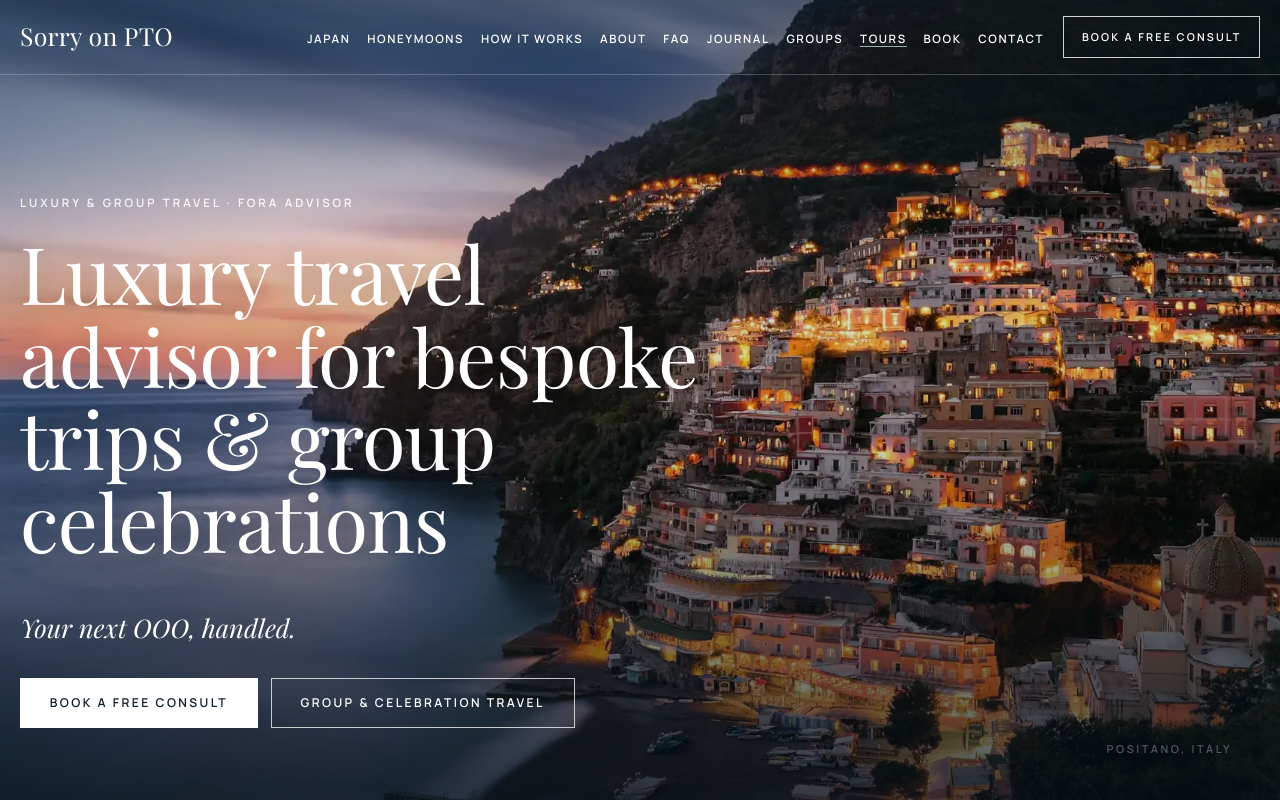
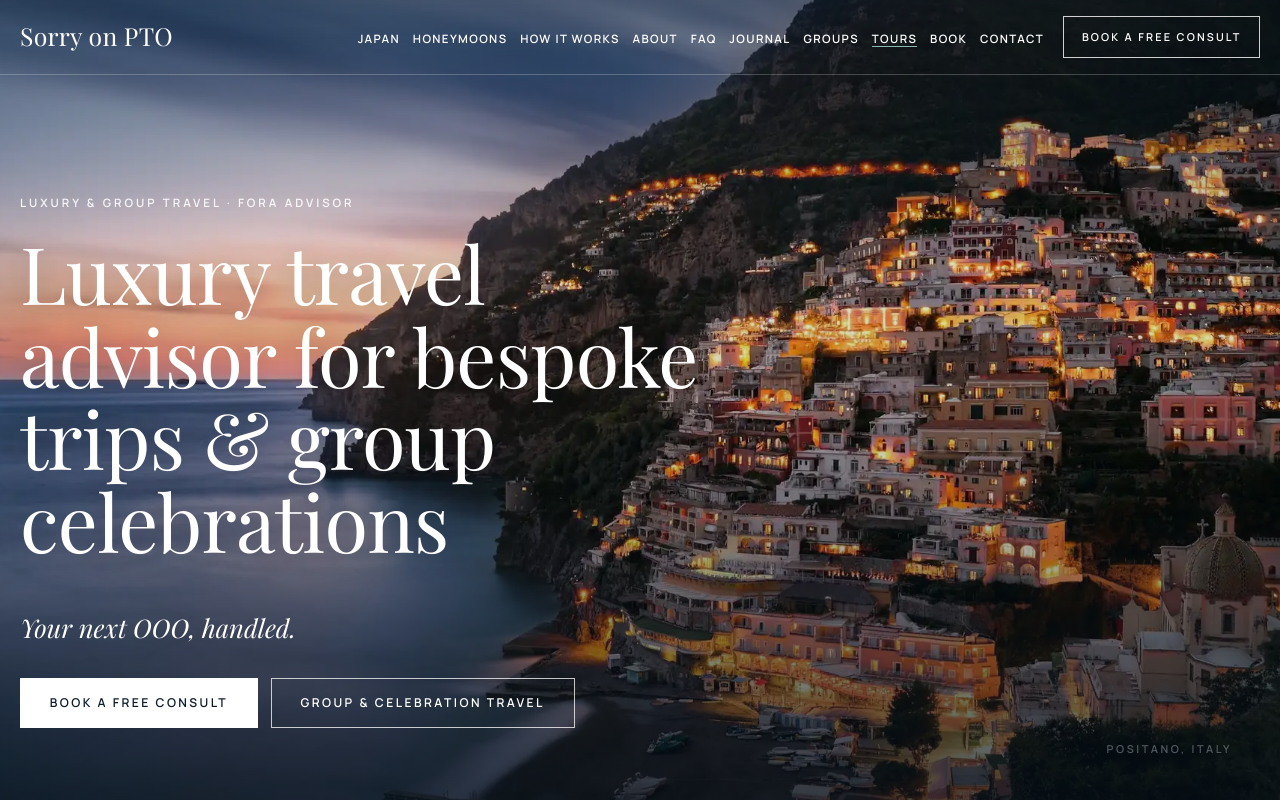
Before and after one commit to sorryonpto/sorryonpto.github.io, a plain HTML site: page index.html in a window 1280 px wide. Shown: the top 802 px of the page. Drawn offline with Linux system fonts and the light colour scheme.

Commit message:
Desktop nav: keep labels on one line, switch to menu below 1220px

```diff
--- a/styles.css
+++ b/styles.css
@@ -242,3 +242,9 @@ section:not(.bg-green):not(.bg-navy) .quote{border-color:var(--line)}
 .tours-hero::after{background:linear-gradient(180deg,rgba(6,16,26,.3) 0%,rgba(6,16,26,.05) 30%,rgba(6,16,26,.5) 62%,rgba(6,16,26,.62) 100%)}
 .tours-hero .tag,.tours-hero .eyebrow{text-shadow:0 1px 14px rgba(0,0,0,.45)}
 .tb-promo-note{font-size:.88rem;color:rgba(255,255,255,.82);margin:.7rem 0 0}
+
+/* desktop nav fit (v6): keep every nav label on one line */
+.nav-desktop{flex-shrink:0}.nav-desktop a{white-space:nowrap}.header-cta{flex-shrink:0;white-space:nowrap}
+.nav-desktop ul{gap:1.15rem}
+@media (max-width:1220px){.nav-desktop{display:none}.nav-mobile{display:block}}
+@media (max-width:1360px) and (min-width:1221px){.nav-desktop ul{gap:.8rem}.nav-desktop a{letter-spacing:.12em}}
```
